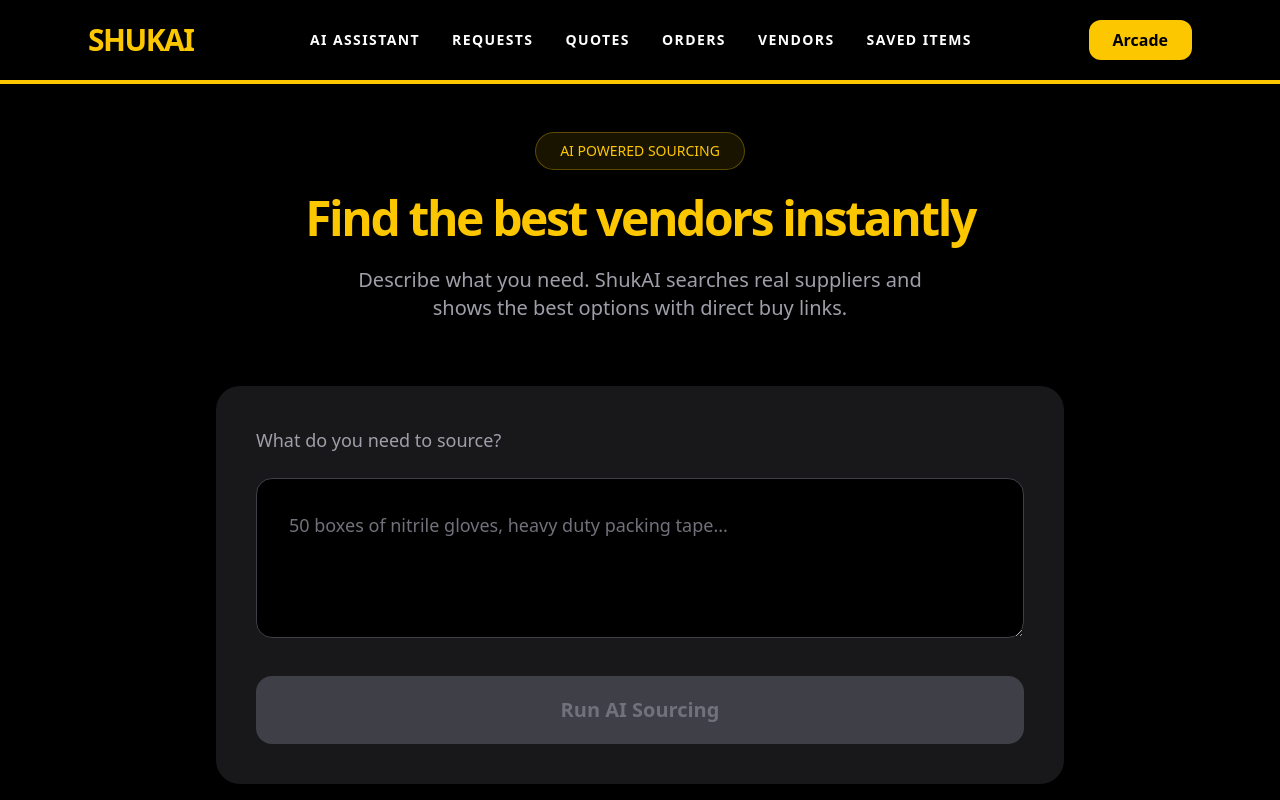
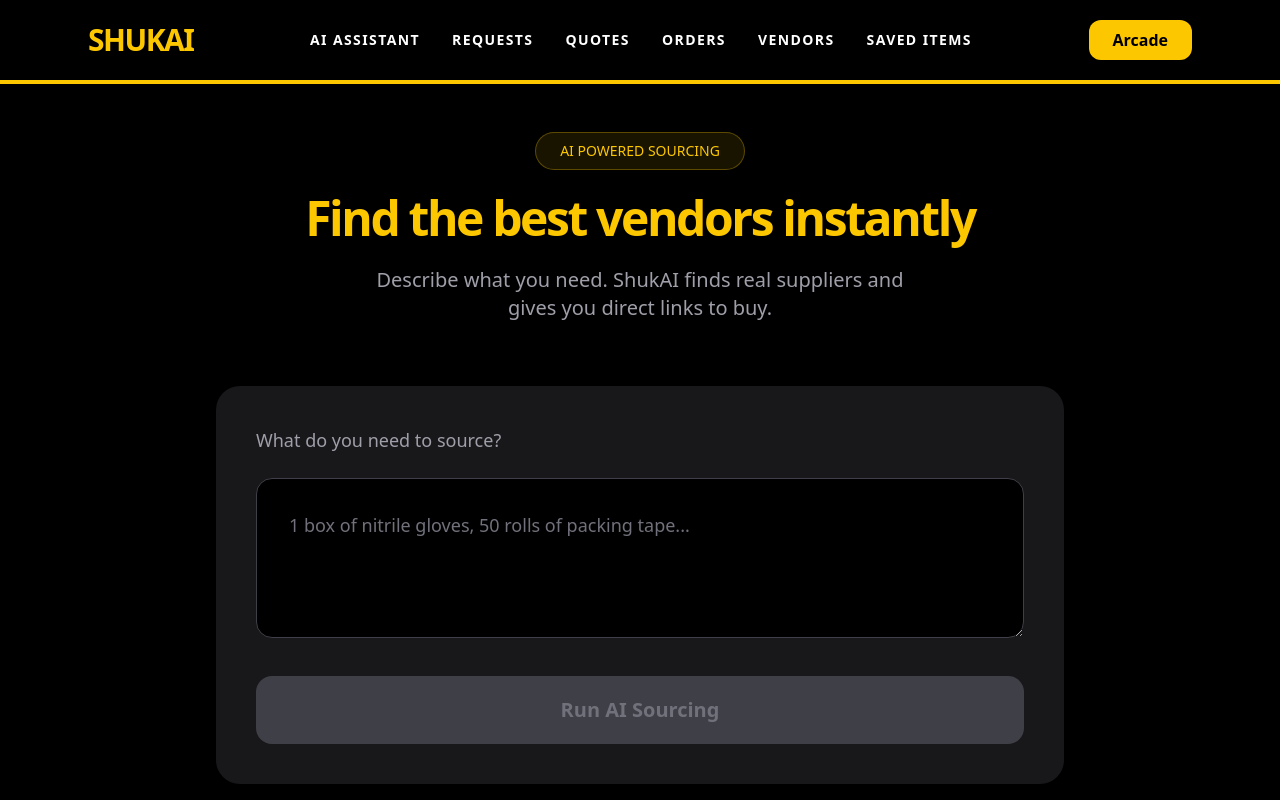
Before and after one commit to Gr33nstonecorp/shuka, a Next.js app: page /assistant in a window 1280 px wide. Shown: the top 800 px of the page. Built offline with nearby package versions, Linux system fonts and the light colour scheme.

Commit message:
Refine product links and update descriptions
Updated product links and improved text for clarity.

```diff
--- a/app/assistant/page.tsx
+++ b/app/assistant/page.tsx
@@ -5,7 +5,7 @@ import { useState } from "react";
 type Product = {
   item: string;
   vendor: string;
-  website: string;
+  website: string;        // Direct product link
   price: number;
   reason: string;
 };
@@ -21,26 +21,27 @@ export default function AssistantPage() {
     setLoading(true);
     setResults([]);
 
+    // Realistic sourcing with direct product links
     setTimeout(() => {
       const realisticResults: Product[] = [
         {
           item: input,
           vendor: "Uline",
-          website: "https://www.uline.com",
+          website: "https://www.uline.com/Product/Detail/UNN-1000/Gloves/Nitrile-Gloves-Powder-Free",
           price: 89.99,
           reason: "Best bulk pricing with reliable 2-3 day shipping. Trusted by warehouses.",
         },
         {
           item: input,
           vendor: "Grainger",
-          website: "https://www.grainger.com",
+          website: "https://www.grainger.com/product/3M-Nitrile-Gloves-3M-1000",
           price: 112.50,
           reason: "Industrial-grade quality with local pickup options available.",
         },
         {
           item: input,
           vendor: "Amazon Business",
-          website: "https://business.amazon.com",
+          website: "https://www.amazon.com/dp/B08L3XJ7VJ",
           price: 74.99,
           reason: "Fastest delivery for smaller quantities (Prime eligible).",
         },
@@ -61,7 +62,7 @@ export default function AssistantPage() {
           Find the best vendors instantly
         </h1>
         <p className="text-xl text-zinc-400 max-w-xl mx-auto">
-          Describe what you need. ShukAI searches real suppliers and shows the best options with direct buy links.
+          Describe what you need. ShukAI finds real suppliers and gives you direct links to buy.
         </p>
       </div>
 
@@ -72,7 +73,7 @@ export default function AssistantPage() {
         <textarea
           value={input}
           onChange={(e) => setInput(e.target.value)}
-          placeholder="50 boxes of nitrile gloves, heavy duty packing tape..."
+          placeholder="1 box of nitrile gloves, 50 rolls of packing tape..."
           className="w-full bg-black border border-zinc-700 rounded-2xl p-8 text-lg placeholder-zinc-500 focus:outline-none focus:border-yellow-400 min-h-[160px] resize-y"
         />
 
@@ -90,7 +91,7 @@ export default function AssistantPage() {
         <div>
           <div className="flex items-center justify-between mb-10">
             <h2 className="text-3xl font-semibold text-yellow-400">Recommended Options</h2>
-            <p className="text-zinc-400">Click any vendor to buy directly</p>
+            <p className="text-zinc-400">Click any link to buy directly</p>
           </div>
 
           <div className="space-y-8">
@@ -123,7 +124,7 @@ export default function AssistantPage() {
                   rel="noopener noreferrer"
                   className="block w-full text-center bg-yellow-400 hover:bg-yellow-300 text-black font-semibold py-5 rounded-2xl text-xl transition-all"
                 >
-                  Visit {product.vendor} to Buy →
+                  Buy on {product.vendor} →
                 </a>
               </div>
             ))}
```
